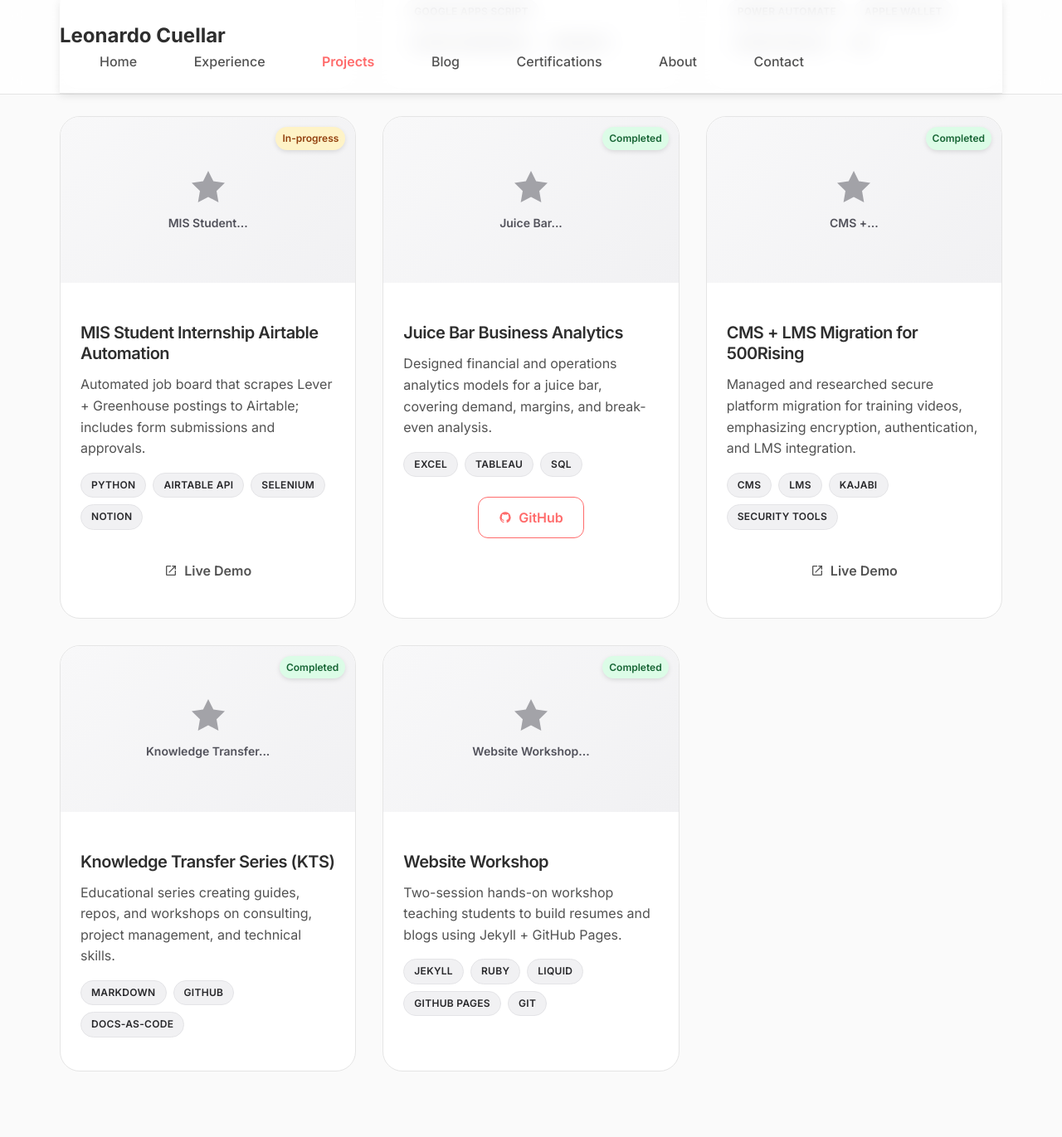
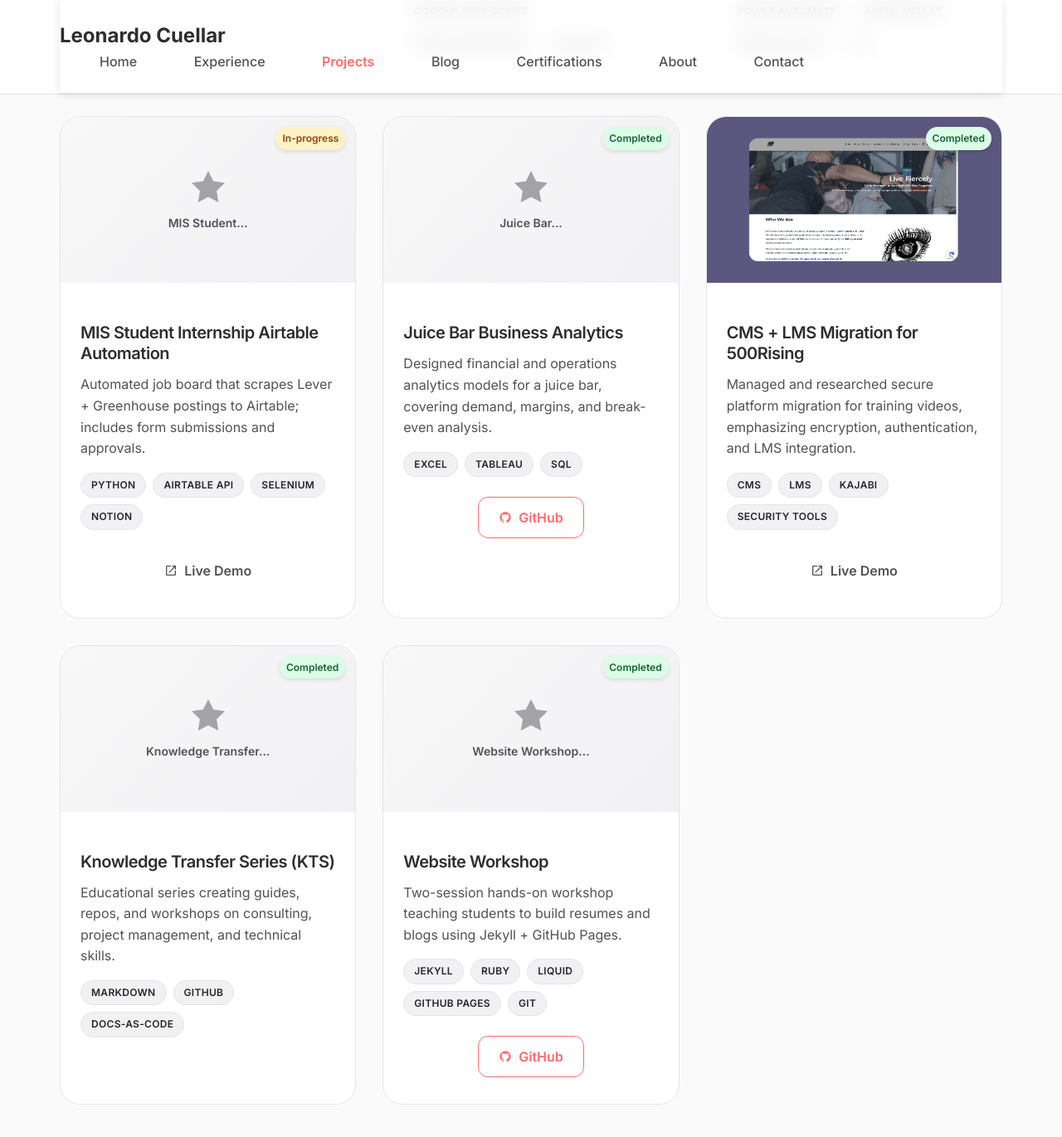
Before and after one commit to leonardocuellargold/leonardocuellargold.github.io, a Jekyll site: the page built from pages/projects.md, in a window 1280 px wide and 1400 px high, scrolled down 1662 px. Shown: the top 1371 px of the window at 83% size. Built offline with Jekyll 4.4.1, drawn with Linux system fonts in a browser that asks for light colours.

Commit message:
feautured image fix

```diff
--- a/_data/projects.yml
+++ b/_data/projects.yml
@@ -74,6 +74,6 @@
 - name: Website Workshop
   summary: Two-session hands-on workshop teaching students to build resumes and blogs using Jekyll + GitHub Pages.
   stack: [Jekyll, Ruby, Liquid, GitHub Pages, Git]
-  github:
+  github: https://github.com/leonardocuellargold/Jekyll-GitHub-Pages-Website-Workshop
   case:
   link:
--- a/pages/projects.md
+++ b/pages/projects.md
@@ -41,6 +41,8 @@
         <div class="project-image-container">
           {% if project_post and project_post.featured_image %}
             <img src="{{ project_post.featured_image }}" alt="{{ p.name }}" class="project-image">
+          {% elsif p.featured_image %}
+            <img src="{{ p.featured_image }}" alt="{{ p.name }}" class="project-image">
           {% else %}
             <div class="project-image placeholder-image">
               <div class="placeholder-content">
```
